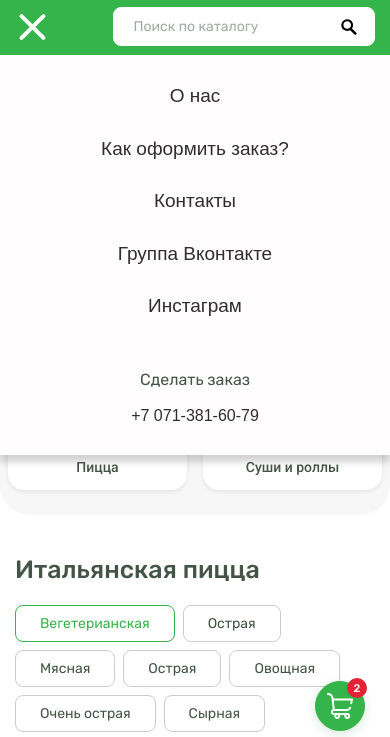
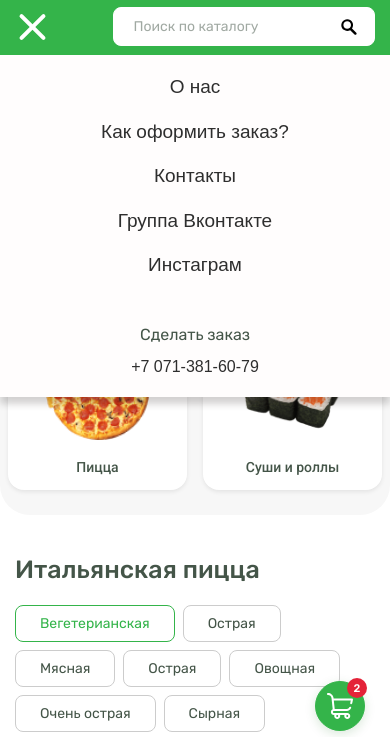
Before and after one commit to JuliaFilippova/-pizza-helentano, a plain HTML site: page index.html in a window 390 px wide. Both pictures are taken after a click on the link 38 px from the left and 114 px from the top of the page. Shown: the part 88-825 px from the top of the page. Drawn offline with nearby package versions, Linux system fonts and the light colour scheme; files whose address does not match are found by name.

Commit message:
Update mobile.css

```diff
--- a/css/mobile.css
+++ b/css/mobile.css
@@ -612,6 +612,14 @@
         left: 13px;
     }
 
+    .burger-menu__nav li a {
+        padding: 8px 20px;
+    }
+
+    .burger-menu__nav {
+        padding: 10px;
+    }
+
     /* modal window */
     /* PAGE - INDEX - END ======================= */
 
```
